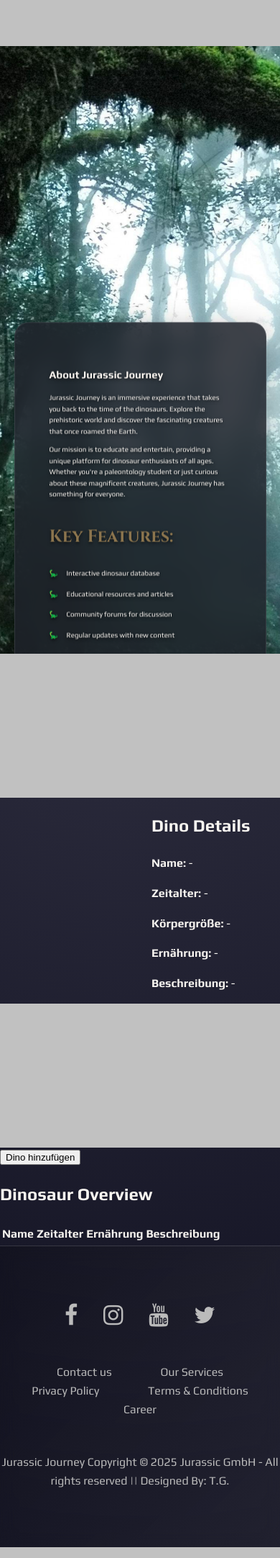
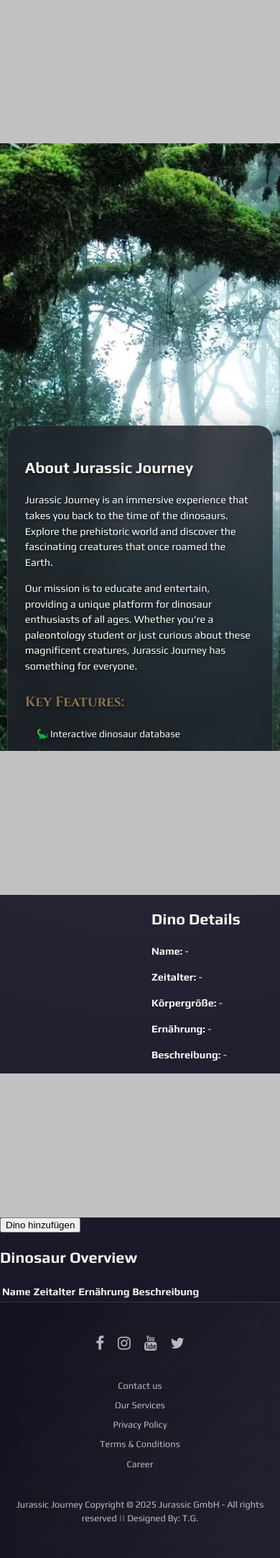
Before and after one commit to fiaTG/Jurassic-Journey-2-, a PHP site: page /testFormular.php in a window 390 px wide. Shown: the part 481-2645 px from the top of the page at 72% size. Run offline with PHP 8.4, Linux system fonts and the light colour scheme; data that the repository does not hold is empty; some libraries are stand-ins or nearby versions; grey boxes are pictures that could not be loaded.

Commit message:
mobile optimierungen und button stiländerungungen

```diff
--- a/css/footer.css
+++ b/css/footer.css
@@ -48,3 +48,39 @@
         .footer .row a i:hover {
             transform: scale(1.2);
         }
+
+        @media (max-width: 768px) {
+    .footer {
+        padding: 2rem 0;
+    }
+
+    .footer .row {
+        padding: 0.5rem 1rem;
+        font-size: 0.9rem;
+    }
+
+    .footer .row ul li {
+        display: block;
+        margin: 0.5rem 0;
+    }
+
+    .footer .row a i {
+        font-size: 1.5rem;
+        margin: 0 0.5rem;
+    }
+}
+
+@media (max-width: 480px) {
+    .footer {
+        padding: 1.5rem 0;
+    }
+
+    .footer .row {
+        padding: 0.4rem 0.8rem;
+        font-size: 0.8rem;
+    }
+
+    .footer .row a i {
+        font-size: 1.3rem;
+    }
+}
--- a/css/header.css
+++ b/css/header.css
@@ -188,3 +188,41 @@
     flex: unset;
   }
 }
+
+@media (max-width: 768px) {
+    .top-nav {
+        padding: 0.5rem 1rem;
+    }
+
+    .logoHeader {
+        width: 50px;
+        height: 50px;
+    }
+
+    .menu {
+        gap: 1rem;
+    }
+
+    .menu > li > a {
+        font-size: 0.9rem;
+    }
+}
+
+@media (max-width: 480px) {
+    .top-nav {
+        padding: 0.4rem 0.8rem;
+    }
+
+    .logoHeader {
+        width: 45px;
+        height: 45px;
+    }
+
+    .menu {
+        gap: 0.8rem;
+    }
+
+    .menu > li > a {
+        font-size: 0.85rem;
+    }
+}
--- a/css/main.css
+++ b/css/main.css
@@ -37,3 +37,10 @@
             min-height: 100vh;
 
         }
+
+        @media (max-width: 768px) {
+    body {
+        font-size: 0.9rem;
+        line-height: 1.5;
+    }
+}
--- a/css/paralax.css
+++ b/css/paralax.css
@@ -78,3 +78,68 @@
             left: 0;
             top: 0;
         }
+
+        @media (max-width: 768px) {
+    .section-header {
+        font-size: clamp(2rem, 8vw, 3.5rem);
+        margin: 2rem 0 1.5rem;
+        padding: 0 1rem;
+    }
+
+    .parallax-section {
+        min-height: 70vh;
+        padding: 2rem 0;
+    }
+
+    .parallax-text {
+        font-size: clamp(0.9rem, 3vw, 1.1rem);
+        padding: 2rem;
+        margin: 1rem;
+        max-width: 95vw;
+    }
+
+    .parallax-text h3 {
+        font-size: 1.3rem;
+        margin-top: 1.5rem;
+    }
+
+    .parallax-text ul {
+        padding-left: 1rem;
+    }
+
+    .parallax-text li {
+        margin: 0.6rem 0;
+        padding-left: 1.2rem;
+        font-size: 0.95rem;
+    }
+
+    .parallax-bg {
+        background-attachment: scroll; /* Fixes iOS parallax issues */
+        height: 100%;
+    }
+}
+
+@media (max-width: 480px) {
+    .section-header {
+        font-size: clamp(1.8rem, 10vw, 2.5rem);
+        margin: 1.5rem 0 1rem;
+    }
+
+    .parallax-section {
+        min-height: 60vh;
+    }
+
+    .parallax-text {
+        padding: 1.5rem;
+        margin: 0.5rem;
+        font-size: 0.9rem;
+    }
+
+    .parallax-text h3 {
+        font-size: 1.2rem;
+    }
+
+    .parallax-text li {
+        font-size: 0.85rem;
+    }
+}
--- a/css/scrollHint.css
+++ b/css/scrollHint.css
@@ -4,7 +4,7 @@
             left: 50%;
             transform: translateX(-50%);
             color: #fff;
-            padding: 1rem 2rem;
+            padding: 0.5rem 0.5rem;
             border-radius: 30px;
             font-size: 1rem;
             font-family: 'Play', sans-serif;
@@ -20,3 +20,23 @@
             50% { transform: translateX(-50%) translateY(-10px); opacity: 0.7; }
             100% { transform: translateX(-50%) translateY(0); opacity: 1; }
         }
+
+        @media (max-width: 768px) {
+    #scrollHint {
+        bottom: 1rem;
+        padding: 0.7rem 1rem;
+        font-size: 0.9rem;
+    }
+
+    #scrollHint p {
+        margin: 0;
+    }
+}
+
+@media (max-width: 480px) {
+    #scrollHint {
+        bottom: 0.5rem;
+        padding: 0.5rem 0.8rem;
+        font-size: 0.8rem;
+    }
+}
--- a/css/video.css
+++ b/css/video.css
@@ -40,6 +40,12 @@
      }
 
      @media (max-width: 700px) {
+          #lifeImage, #jurassicText {
+                width: min(200px, 60vw);
+          }
+     }
+
+    @media (max-width: 700px) {
  #video-section {
     position: relative;
     overflow: hidden;
@@ -47,3 +53,25 @@
     height: 30vh;
 }
     }
+
+    @media (max-width: 768px) {
+    #video-section {
+        height: 60vh;
+        min-height: 400px;
+    }
+
+    #lifeImage, #jurassicText {
+        width: min(300px, 75vw);
+    }
+}
+
+@media (max-width: 480px) {
+    #video-section {
+        height: 50vh;
+        min-height: 350px;
+    }
+
+    #lifeImage, #jurassicText {
+        width: min(250px, 80vw);
+    }
+}
```
Also changed, not shown: css/addDinosaur.css (+112 -3 lines), css/mobile.css (added, +117 -0 lines), index.php (+12 -10 lines). Lines whose indentation alone changed are shown as unchanged.
